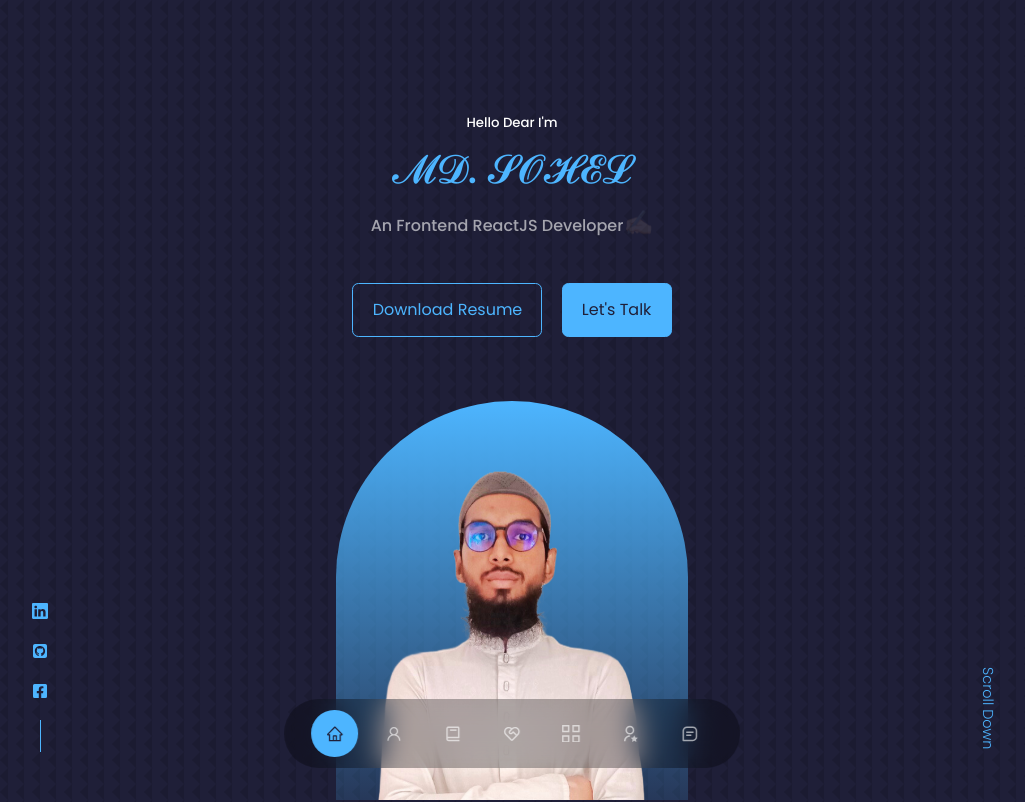
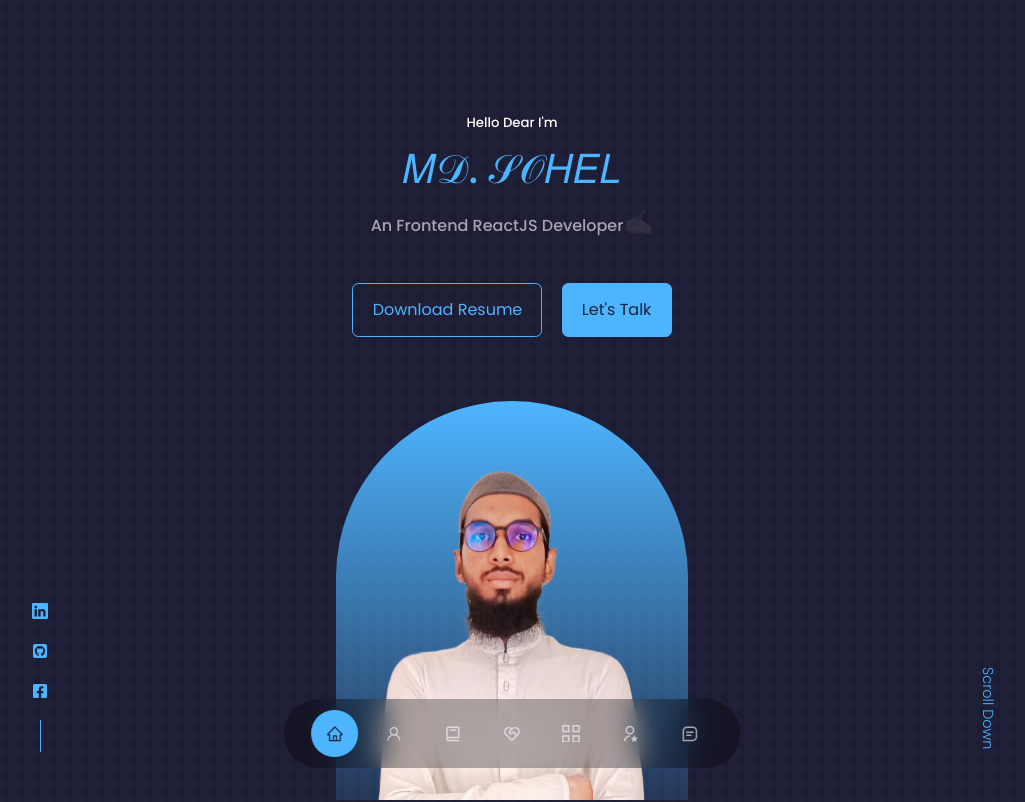
Before and after one commit to khanmdsohel02/sohel.dev.portfolio, a React (Vite) app: page / in a window 1280 px wide. Shown: the top 802 px of the page, without its empty margins (128-1153 px from the left). Built offline with nearby package versions, Linux system fonts and the light colour scheme.

Commit message:
Resume update

```diff
--- a/src/components/header/Header.jsx
+++ b/src/components/header/Header.jsx
@@ -32,7 +32,9 @@ const Header = () => {
       <div className="container header__container">
         <h5>Hello Dear I&apos;m</h5>
         {/* <h1>Md. SoHeL</h1> */}
-        <h1 className="myName">𝓜𝓓. 𝓢𝓞𝓗𝓔𝓛</h1>
+        {/*<h1 className="myName">𝓜𝓓. 𝓢𝓞𝓗𝓔𝓛</h1>*/}
+        {/*<h1 className="myName">𝙼𝙳. 𝚂𝙾𝙷𝙴𝙻</h1>*/}
+        <h1 className="myName">𝑀𝒟. 𝒮𝒪𝐻𝐸𝐿</h1>
 
         <h5 className="text-light">
           An <span ref={el} />
```
